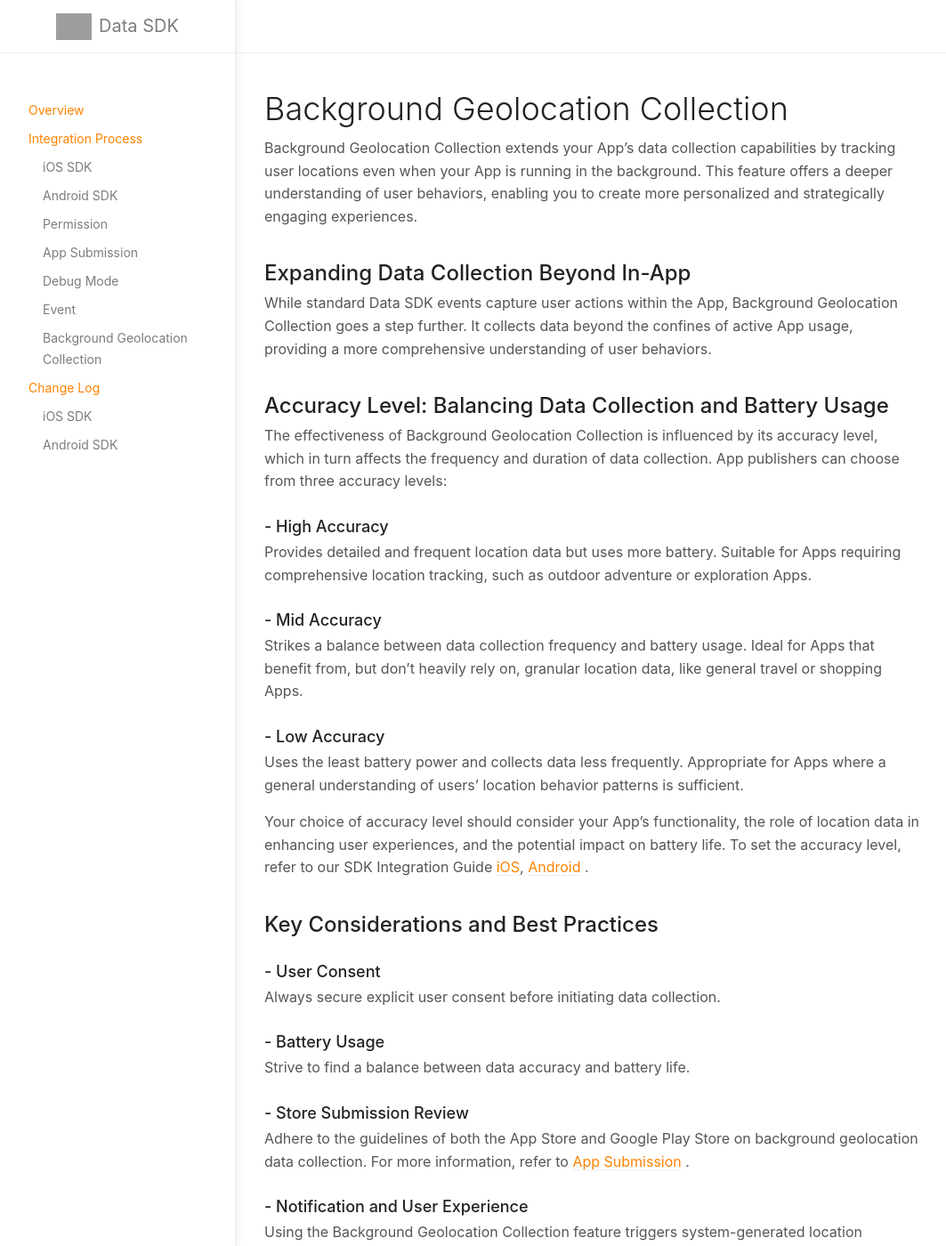
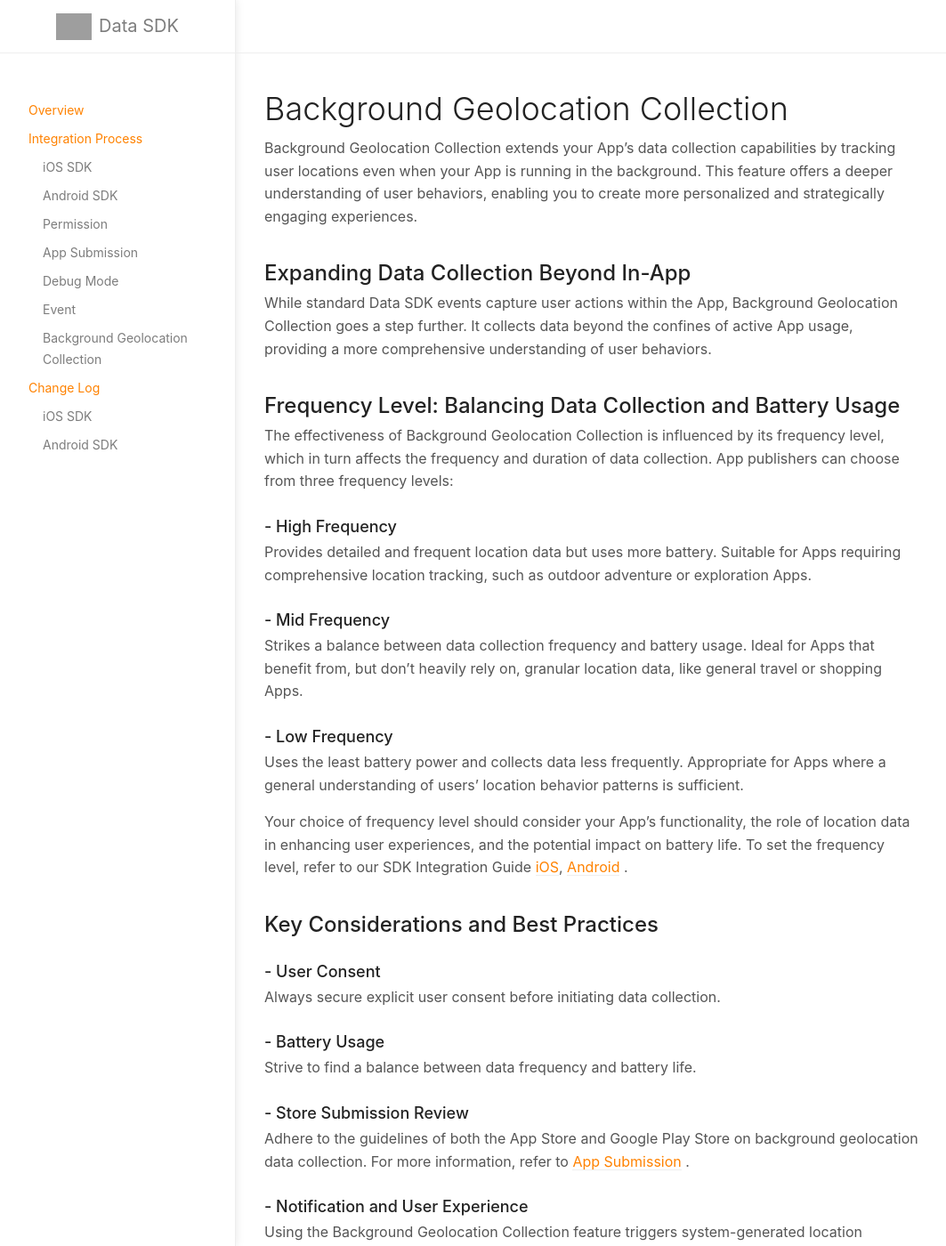
Before and after one commit to vpon-data/data-sdk, a Jekyll site: the page built from docs/BackgroundGeolocation.md, in a window 1280 px wide and 1400 px high. Shown: the whole window at 89% size, without its empty margins (107-1170 px from the left). Built offline with Jekyll 4.4.1, drawn with Linux system fonts in a browser that asks for light colours; some of the changed text lies outside the part shown; grey boxes are pictures that could not be loaded.

Commit message:
Update BackgroundGeolocation.md

```diff
--- a/docs/BackgroundGeolocation.md
+++ b/docs/BackgroundGeolocation.md
@@ -15,20 +15,20 @@ Background Geolocation Collection extends your App's data collection capabilitie
 
 While standard Data SDK events capture user actions within the App, Background Geolocation Collection goes a step further. It collects data beyond the confines of active App usage, providing a more comprehensive understanding of user behaviors.
 
-## Accuracy Level: Balancing Data Collection and Battery Usage
+## Frequency Level: Balancing Data Collection and Battery Usage
 
-The effectiveness of Background Geolocation Collection is influenced by its accuracy level, which in turn affects the frequency and duration of data collection. App publishers can choose from three accuracy levels:
+The effectiveness of Background Geolocation Collection is influenced by its frequency level, which in turn affects the frequency and duration of data collection. App publishers can choose from three frequency levels:
 
-### - High Accuracy
+### - High Frequency
 Provides detailed and frequent location data but uses more battery. Suitable for Apps requiring comprehensive location tracking, such as outdoor adventure or exploration Apps.
 
-### - Mid Accuracy
+### - Mid Frequency
 Strikes a balance between data collection frequency and battery usage. Ideal for Apps that benefit from, but don't heavily rely on, granular location data, like general travel or shopping Apps.
 
-### - Low Accuracy
+### - Low Frequency
 Uses the least battery power and collects data less frequently. Appropriate for Apps where a general understanding of users' location behavior patterns is sufficient.
 
-Your choice of accuracy level should consider your App's functionality, the role of location data in enhancing user experiences, and the potential impact on battery life. To set the accuracy level, refer to our SDK Integration Guide [iOS]({% link docs/iOS.md %}), [Android]({% link docs/Android.md %}) .
+Your choice of frequency level should consider your App's functionality, the role of location data in enhancing user experiences, and the potential impact on battery life. To set the frequency level, refer to our SDK Integration Guide [iOS]({% link docs/iOS.md %}), [Android]({% link docs/Android.md %}) .
 
 ## Key Considerations and Best Practices
 
@@ -36,7 +36,7 @@ Your choice of accuracy level should consider your App's functionality, the role
 Always secure explicit user consent before initiating data collection.
 
 ### - Battery Usage
-Strive to find a balance between data accuracy and battery life.
+Strive to find a balance between data frequency and battery life.
 
 ### - Store Submission Review
 Adhere to the guidelines of both the App Store and Google Play Store on background geolocation data collection. For more information, refer to [App Submission]({% link docs/AppSubmission.md %}) .
@@ -51,7 +51,7 @@ The Travel in Taipei App illustrates effective utilization of Background Geoloca
 #### Trigger Points
 The App begins collecting geolocation data when a user engages in specific activities, such as selecting a tour or exploring attractions.
 #### Frequency Setting
-The App employs a Mid Accuracy level, achieving a balance between data accuracy and battery usage.
+The App employs a Mid frequency level, achieving a balance between data frequency and battery usage.
 Leveraging this feature, the App has significantly improved itinerary planning and enhanced user engagement and personalization.
 
 For a detailed guide on how to request and handle permissions and prepare your App for submission, refer to our [Permission]({% link docs/Permission.md %}) and [App Submission]({% link docs/AppSubmission.md %}) pages.
```
